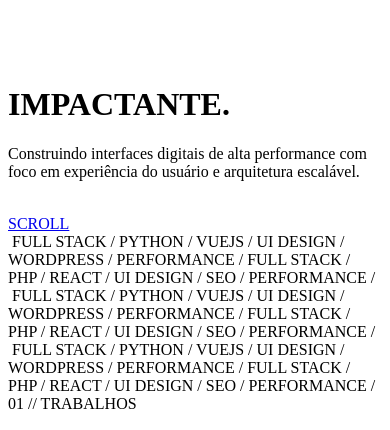
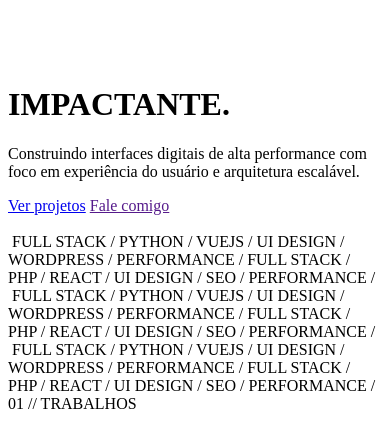
Before and after one commit to GaaraSan01/PortfolioPessoal, a PHP site: the page made by app/views/pages/home.php in a window 390 px wide; the page is wider, and only the part inside the window is pictured. Shown: the part 137-567 px from the top of that part. Run offline with PHP 8.4, Linux system fonts and the light colour scheme; the template is opened without the code that fills it, so the values that code supplies are empty; some libraries are stand-ins or nearby versions.

Commit message:
feat(ui): Adiciona CTAs no hero, miniaturas de projeto no mobile e escapa o e-mail.
- Hero com "Ver projetos" e "Fale comigo"; .btn-primary vira classe
  global. Remove o indicador SCROLL, redundante com o novo CTA.
- Cards de projeto mostram imagem 16:9 abaixo de 968px (no desktop
  segue o preview no hover).
- EMAIL_TO escapado no rodapé, contato e menu; no rodapé só aparece
  se definido.
- Título do Sobre com clamp() corrige estouro de 10px em 375px.

Co-Authored-By: Claude Opus 5.5 <noreply@anthropic.com>

```diff
--- a/app/views/components/footer.php
+++ b/app/views/components/footer.php
@@ -5,7 +5,7 @@
             <h2>TEM UM PROJETO?<br>VAMOS <span class="stroke-text">CONVERSAR</span>.</h2>
             <p>Preencha os campos ao lado para iniciarmos o desenvolvimento da sua ideia.</p>
             <div class="contact-info">
-                <p>E-mail: <?= EMAIL_TO ?></p>
+                <?php if (EMAIL_TO): ?><p>E-mail: <a href="mailto:<?= View::escape(EMAIL_TO) ?>"><?= View::escape(EMAIL_TO) ?></a></p><?php endif; ?>
                 <p>Loc: São José dos Pinhais, PR</p>
             </div>
         </div>
--- a/app/views/components/navbar.php
+++ b/app/views/components/navbar.php
@@ -37,6 +37,6 @@
     </ul>
    <!-- <div class="offcanvas-footer">
         <p>Vamos criar algo incrível.</p>
-        <a href="mailto:<?= EMAIL_TO ?>" class="offcanvas-email"><?= EMAIL_TO ?></a>
+        <a href="mailto:<?= View::escape(EMAIL_TO) ?>" class="offcanvas-email"><?= View::escape(EMAIL_TO) ?></a>
     </div>-->
 </aside>
--- a/app/views/pages/contact.php
+++ b/app/views/pages/contact.php
@@ -29,7 +29,7 @@
                     <svg xmlns="http://www.w3.org/2000/svg" width="28" height="28" viewBox="0 0 24 24" fill="none" stroke="currentColor" stroke-width="1.5" stroke-linecap="round" stroke-linejoin="round"><rect width="20" height="16" x="2" y="4" rx="2"/><path d="m22 7-8.97 5.7a1.94 1.94 0 0 1-2.06 0L2 7"/></svg>
                 </div>
                 <h3>E-mail</h3>
-                <a href="mailto:<?= EMAIL_TO ?>" class="info-link"><?= EMAIL_TO ?></a>
+                <a href="mailto:<?= View::escape(EMAIL_TO) ?>" class="info-link"><?= View::escape(EMAIL_TO) ?></a>
             </div>
 
             <!-- Bloco: Redes Sociais -->
--- a/app/views/pages/home.php
+++ b/app/views/pages/home.php
@@ -13,15 +13,15 @@
             <p class="hero-sub reveal-hero delay-2">
                 Construindo interfaces digitais de alta performance com foco em experiência do usuário e arquitetura escalável.
             </p>
+            <div class="hero-actions reveal-hero delay-2">
+                <a href="#projetos" class="btn-primary hover-trigger">Ver projetos</a>
+                <a href="<?= url('contact') ?>" class="btn-outline hover-trigger">Fale comigo</a>
+            </div>
         </div>
         <div class="hero-image-container reveal-hero delay-3">
             <img src="<?= uploads('/img-hero.avif') ?>" alt="" class="hero-img">
         </div>
     </div>
-    <a href="#projetos" class="scroll-indicator hover-trigger reveal-hero delay-3">
-        <span class="scroll-text">SCROLL</span>
-        <div class="line"></div>
-    </a>
 </header>
 
 <!-- MARQUEE -->
@@ -50,6 +50,7 @@
         <div class="project-list">
             <?php foreach ($projects as $project): ?>
             <a href="<?= View::escape($project['url']) ?>" class="project-item hover-trigger reveal" data-image="<?= View::escape($project['image']) ?>">
+                <img class="project-thumb" src="<?= View::escape($project['image']) ?>" alt="" loading="lazy">
                 <div class="project-details">
                     <span class="project-num"><?= View::escape($project['num']) ?></span>
                     <h3><?= View::escape($project['title']) ?></h3>
```
Also changed, not shown: public/assets/css/style.css.
